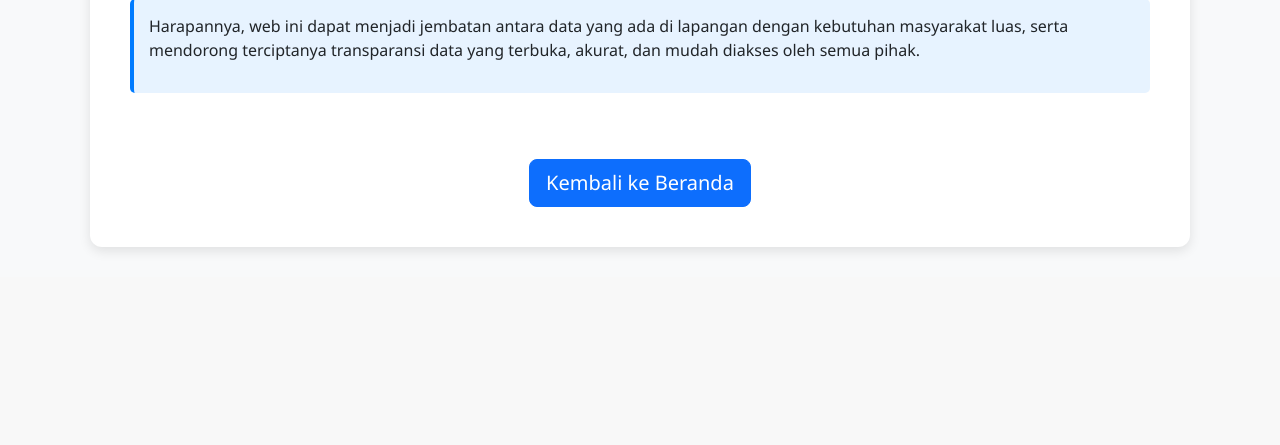
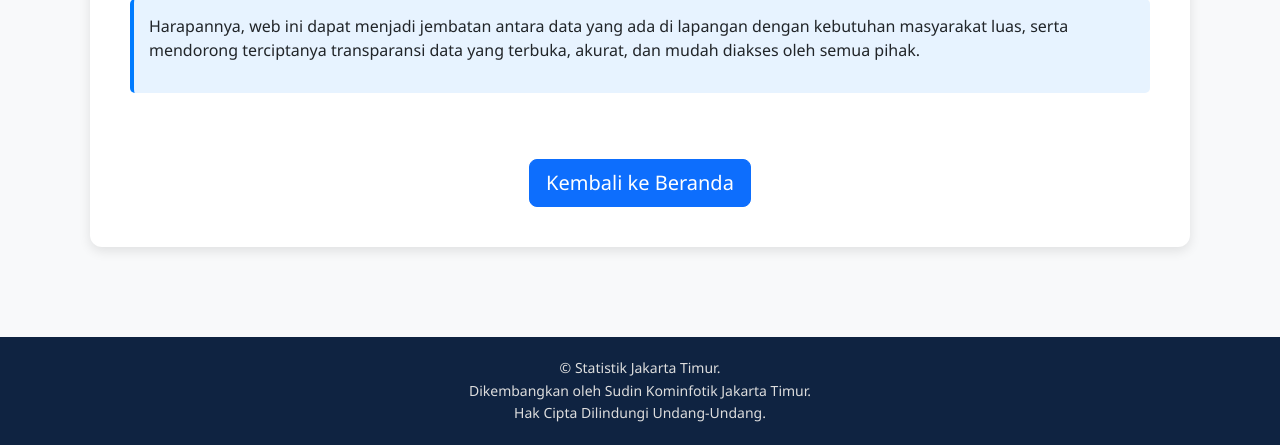
Before and after one commit to mimii03/statistik-jaktim, a PHP site: page /tentang.php in a window 1280 px wide. Shown: the part 1103-1548 px from the top of the page. Before the commit the page ends 1354 px from the top, so only its background shows below. Run offline with PHP 8.4, Linux system fonts and the light colour scheme.

Commit message:
kdvmksdmckm

```diff
--- a/style.css
+++ b/style.css
@@ -536,3 +536,18 @@ table th {
   from { opacity: 0; transform: translateY(-5px); }
   to { opacity: 1; transform: translateY(0); }
 }
+
+footer {
+  background-color: #0f2341;
+  color: #e5e5e5;
+  padding: 20px 0 20px;
+  text-align: center;
+  margin-top: 60px;
+}
+
+footer p {
+  margin: 0;
+  font-size: 14px;
+  color: #ddd;
+  line-height: 1.6;
+}
--- a/tentang.php
+++ b/tentang.php
@@ -130,6 +130,15 @@ session_start();
     </div>
   </div>
 
+<footer>
+  <div class="footer">
+    <p>&copy; Statistik Jakarta Timur.<br>
+    Dikembangkan oleh Sudin Kominfotik Jakarta Timur.<br>
+    Hak Cipta Dilindungi Undang-Undang.</p>
+  </div>
+</footer>
+
+
   <script src="https://cdn.jsdelivr.net/npm/bootstrap@5.3.0/dist/js/bootstrap.bundle.min.js"></script>
   <script>
     function toggleSidebar() {
```
